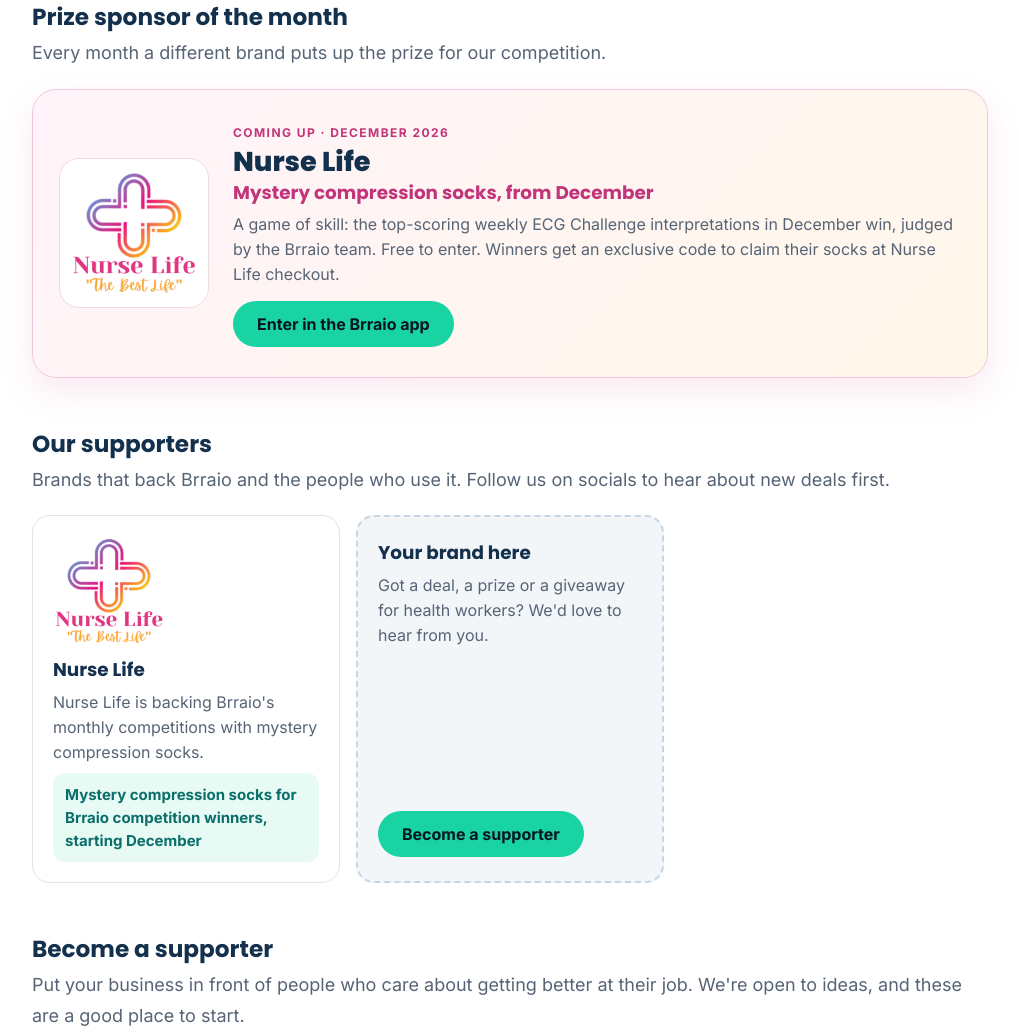
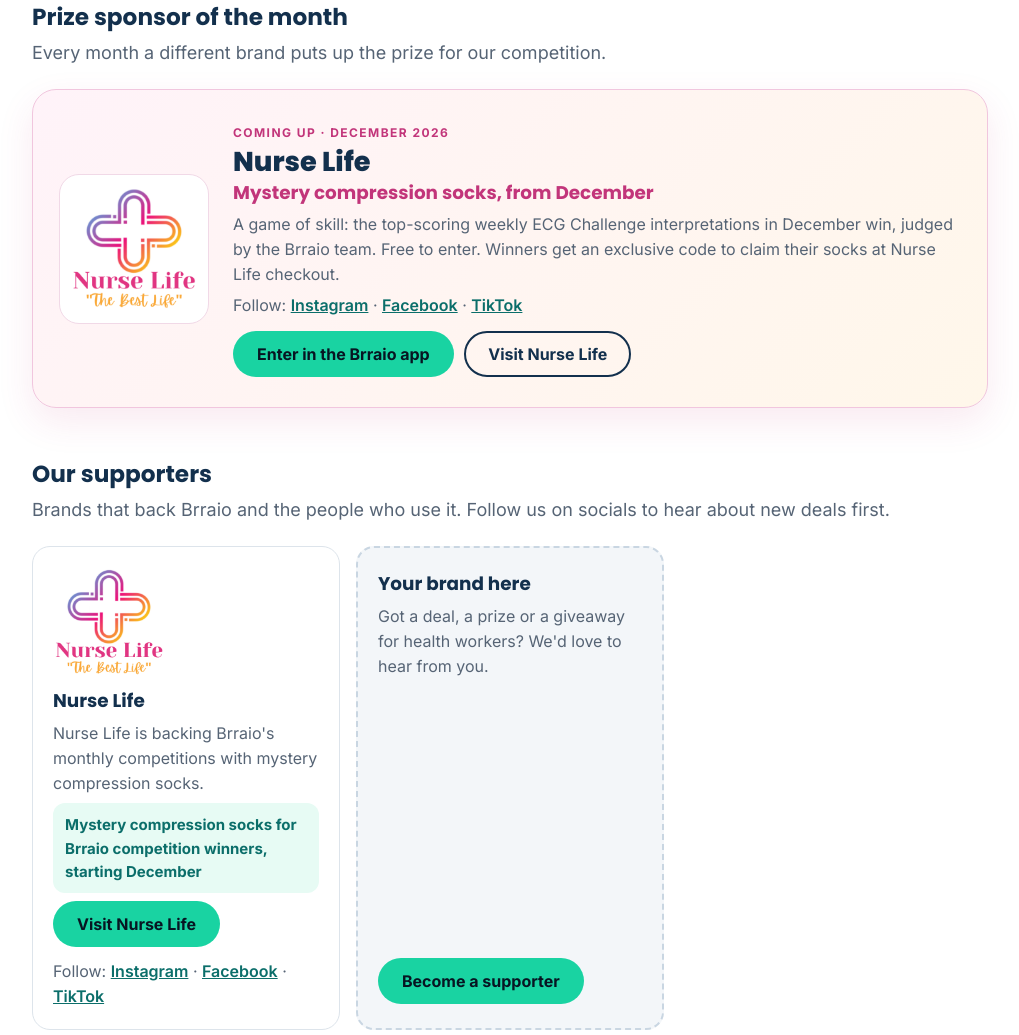
Before and after one commit to JoYoApps/brraio-site, a plain HTML site: page partners/index.html in a window 1280 px wide. Shown: the part 442-1477 px from the top of the page, without its empty margins (130-1149 px from the left). Drawn offline with Linux system fonts and the light colour scheme.

Commit message:
Nurse Life social links on the Supporters page and sponsor card
Co-Authored-By: Claude Opus 5.5 <noreply@anthropic.com>
Claude-Session: https://claude.ai/code/session_01VACmoPq2rC3mq4xSYsbYes

```diff
--- a/partners/partners.css
+++ b/partners/partners.css
@@ -22,3 +22,4 @@
 .bs .logos a{display:block;background:#fff;border:1px solid #DDE4EB;border-radius:16px;padding:8px;transition:transform .15s ease}
 .bs .logos a:hover{transform:translateY(-2px)}
 .bs .logos img{display:block;height:72px;width:auto}
+.bs .socl{font-size:15px;margin:0}.bs .socl a{color:#0B6E6A;font-weight:600}
--- a/partners/partners.js
+++ b/partners/partners.js
@@ -6,7 +6,8 @@
    The same lists live in the app (SUPPORTERS and PRIZE_SPONSORS in index.html). */
 window.BRRAIO_PARTNERS = {
   supporters: [
-    {id: "nurse-life", name: "Nurse Life", logo: "nurse-life.png", url: "",
+    {id: "nurse-life", name: "Nurse Life", logo: "nurse-life.png", url: "https://www.instagram.com/nurselifeaustralia/",
+     socials: {Instagram: "https://www.instagram.com/nurselifeaustralia/", Facebook: "https://www.facebook.com/nurselifeaustralia", TikTok: "https://www.tiktok.com/@nurselifeausofficial"},
      blurb: "Nurse Life is backing Brraio's monthly competitions with mystery compression socks.",
      deal: "Mystery compression socks for Brraio competition winners, starting December"}
   ],
@@ -29,19 +30,20 @@ window.BRRAIO_PARTNERS = {
     return pick(key(y, m), y, m, true) || pick(key(ny, nm), ny, nm, false) || {none: true, month: MONTHS[m-1]};
   }
   function logo(w, base, cls){ return w.logo ? '<img class="' + cls + '" src="' + esc(base + "partners/logos/" + w.logo) + '" alt="' + esc(w.name) + '" loading="lazy">' : ""; }
+  function socials(w){ var k = w.socials ? Object.keys(w.socials) : []; return k.length ? '<p class="socl">Follow: ' + k.map(function(n){ return '<a href="' + esc(w.socials[n]) + '" target="_blank" rel="noopener">' + esc(n) + '</a>'; }).join(" · ") + '</p>' : ""; }
   var R = {
     sponsor: function(el, base){
       var sp = sponsor();
       if (sp.none) { el.innerHTML = '<div class="spon none"><div><span class="eyebrow">Prize sponsor wanted</span><h3>Sponsor ' + esc(sp.month) + "'s prize</h3><p>Put your brand in front of medicos who are putting in the work. Your prize, your name on it.</p></div>" +
         '<a class="btn" href="' + base + 'partners/join/">Become a prize sponsor</a></div>'; return; }
       el.innerHTML = '<div class="spon">' + logo(sp.w, base, "slogo") + '<div><span class="eyebrow">' + (sp.now ? "This month's prize sponsor · " : "Coming up · ") + esc(sp.label) + '</span>' +
-        '<h3>' + esc(sp.w.name) + '</h3><p class="prize">' + esc(sp.s.prize) + (sp.now ? "" : ", from " + esc(sp.month)) + '</p><p>' + esc(sp.s.detail || "") + '</p>' +
+        '<h3>' + esc(sp.w.name) + '</h3><p class="prize">' + esc(sp.s.prize) + (sp.now ? "" : ", from " + esc(sp.month)) + '</p><p>' + esc(sp.s.detail || "") + '</p>' + socials(sp.w) +
         '<p class="acts"><a class="btn" href="' + APP + '">Enter in the Brraio app</a>' + (sp.w.url ? ' <a class="btn ghost2" href="' + esc(sp.w.url) + '" target="_blank" rel="noopener sponsored">Visit ' + esc(sp.w.name) + '</a>' : "") + '</p></div></div>';
     },
     supporters: function(el, base){
       el.innerHTML = D.supporters.map(function(w){
         return '<li class="pcard">' + logo(w, base, "plogo") + '<h3>' + esc(w.name) + '</h3><p>' + esc(w.blurb || "") + '</p>' + (w.deal ? '<p class="deal">' + esc(w.deal) + '</p>' : "") +
-          (w.url ? '<a class="btn" href="' + esc(w.url) + '" target="_blank" rel="noopener sponsored">Visit ' + esc(w.name) + '</a>' : "") + '</li>';
+          (w.url ? '<a class="btn" href="' + esc(w.url) + '" target="_blank" rel="noopener sponsored">Visit ' + esc(w.name) + '</a>' : "") + socials(w) + '</li>';
       }).join("") + '<li class="pcard more"><h3>Your brand here</h3><p>Got a deal, a prize or a giveaway for health workers? We\'d love to hear from you.</p><a class="btn" href="' + base + 'partners/join/">Become a supporter</a></li>';
     },
     logos: function(el, base){
```
